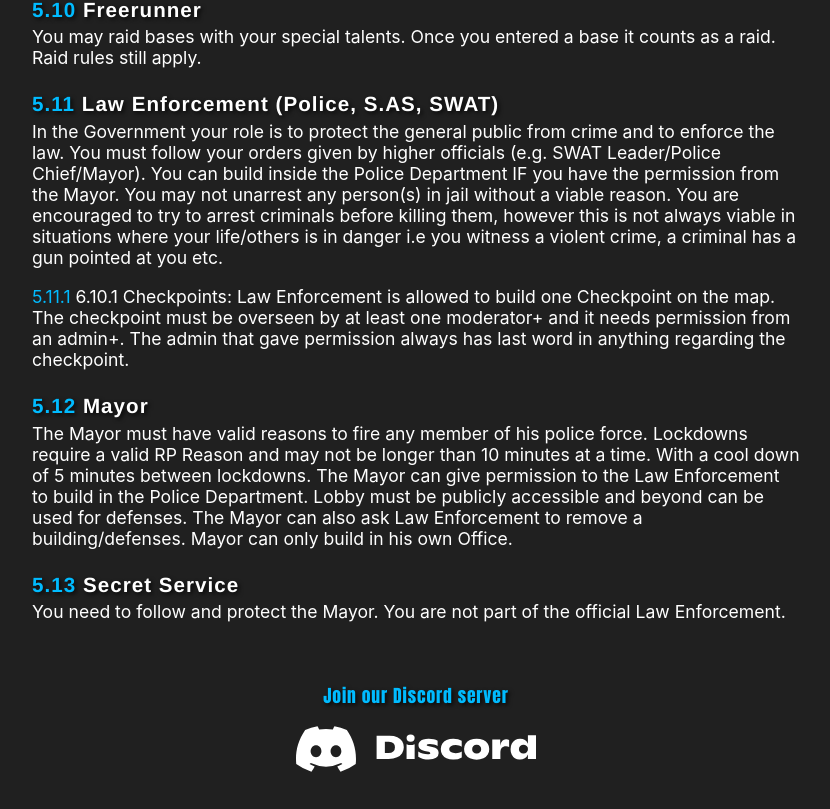
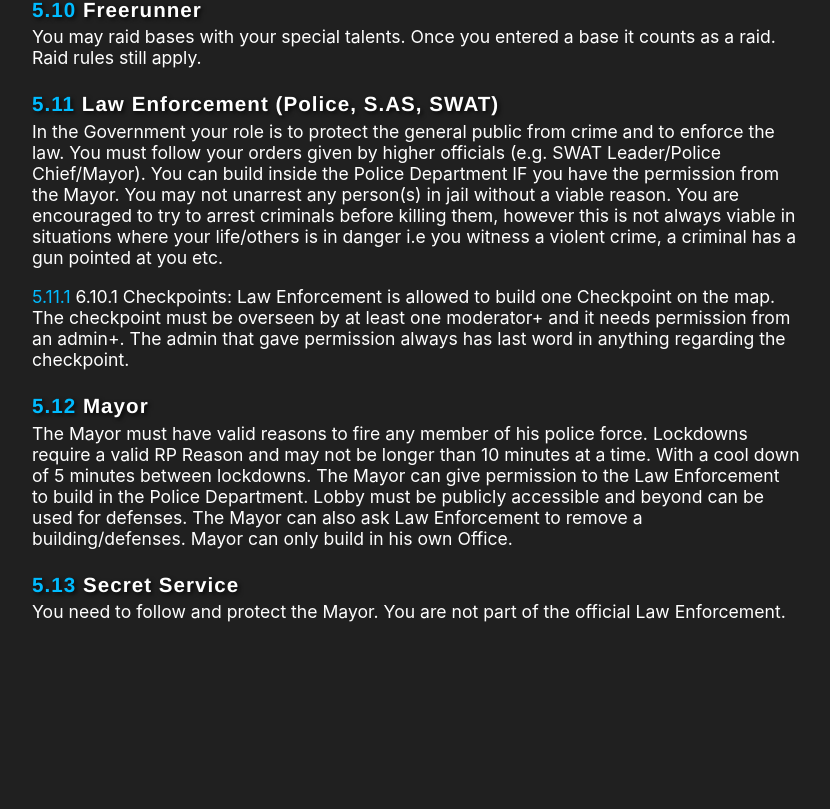
Before and after one commit to RiesVR/KDRework, a React (Create React App) app: page /job-rules in a window 1280 px wide. Shown: the part 1486-2295 px from the top of the page, without its empty margins (224-1054 px from the left). After the commit the page ends 2150 px from the top, so only its background shows below. Built offline with nearby package versions, Linux system fonts and the light colour scheme; a web font is replaced by a local one.

Commit message:
Remove Discord button

```diff
--- a/src/routes/RulesList.jsx
+++ b/src/routes/RulesList.jsx
@@ -26,13 +26,6 @@ const RulesList = ({ data, prefixNumber }) => {
                     </li>
                 ))}
             </ul>
-
-            <footer className="App-footer">
-                <p className='c2a'>Join our Discord server</p>
-                <a href="https://discord.gg/qhv4xJB62e" >
-                    <img src={discordLogo} className="logo--discord" alt="logo Discord" />
-                </a>
-            </footer>
         </>
     );
 }
```
